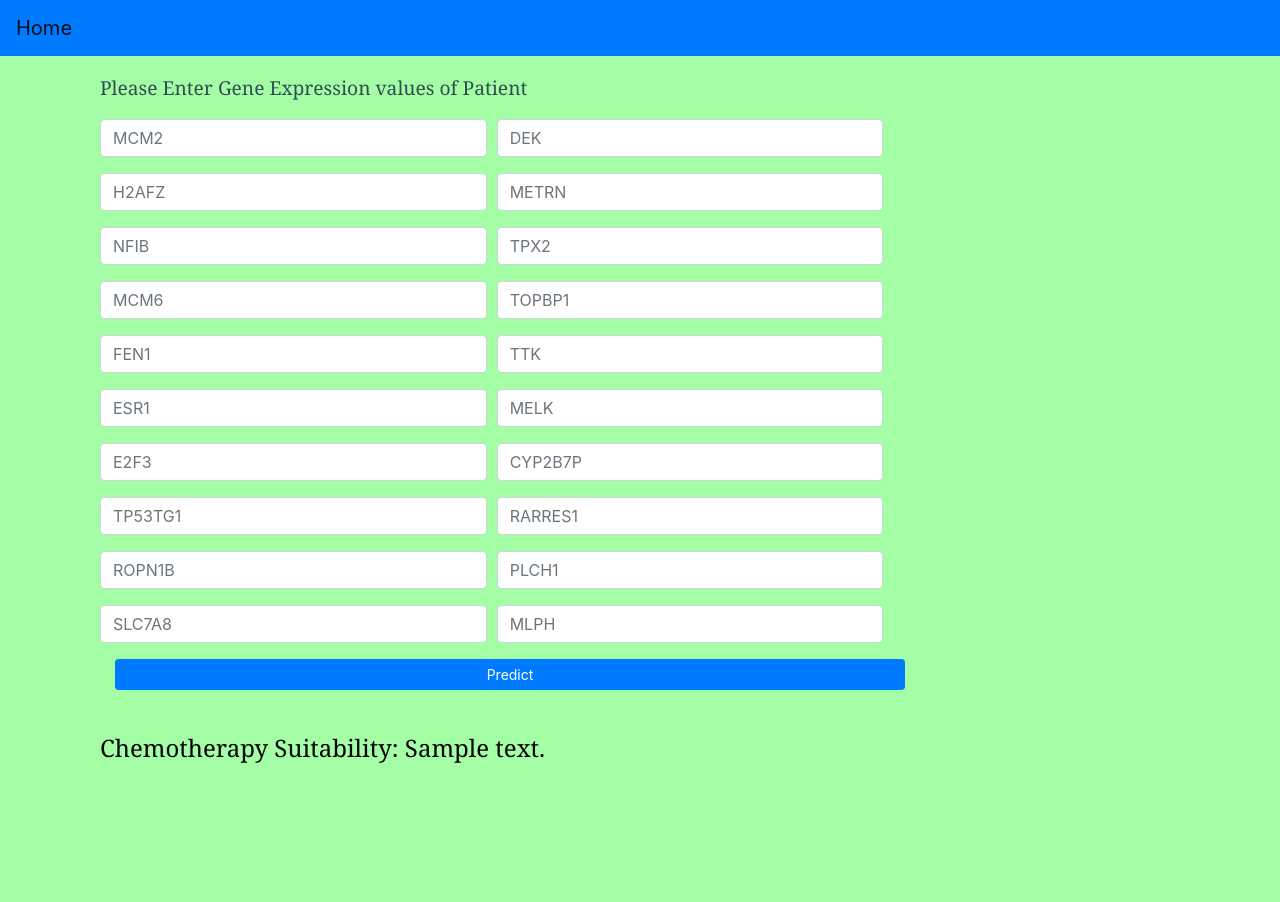
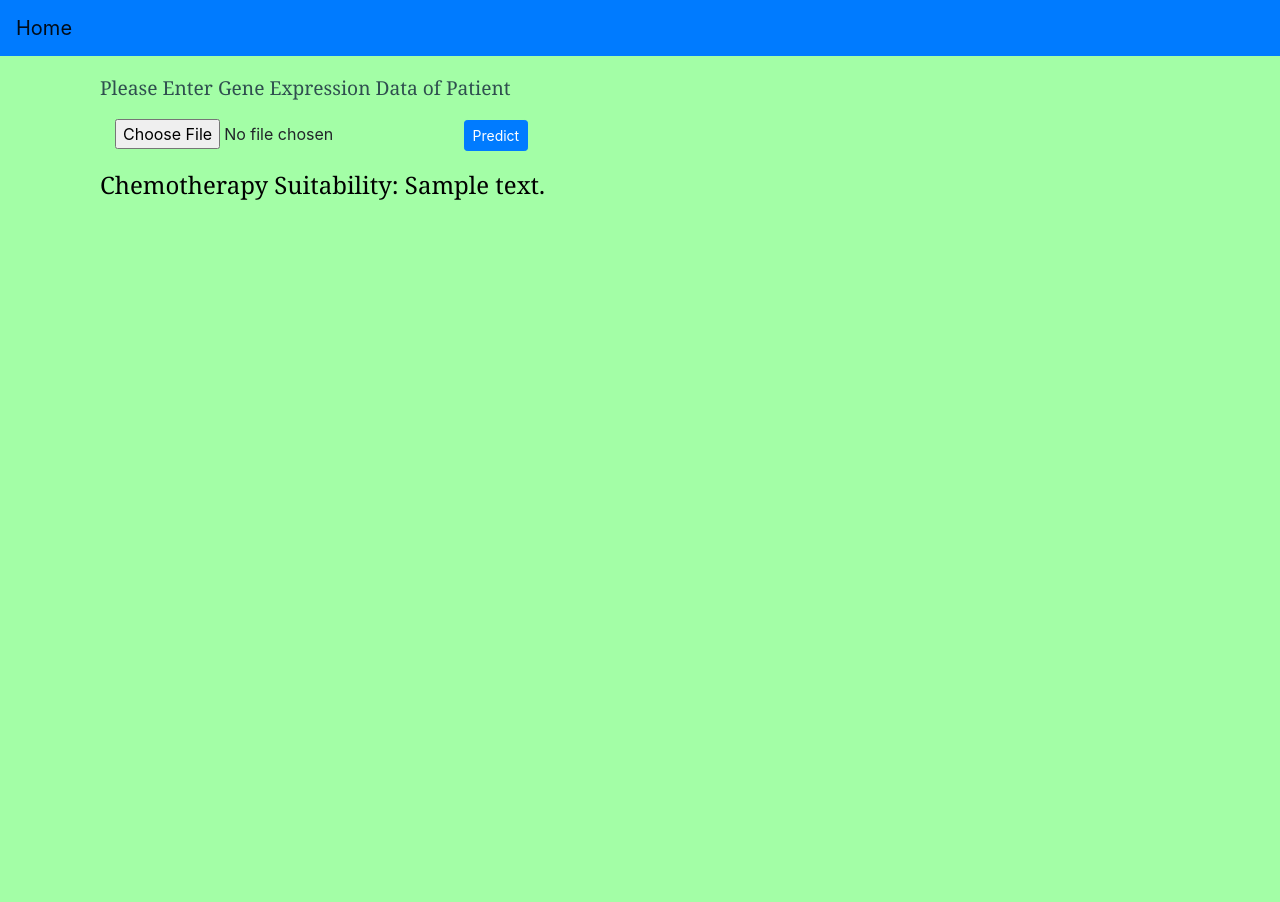
Before and after one commit to bajariyakrutik/chemotherapy_suitability_prediction, a Flask app: template templates/home.html in a window 1280 px wide. After the commit the page ends 200 px from the top, so only its background shows below. Run offline with Flask 2, Linux system fonts and the light colour scheme; the template is opened without the code that fills it: most values are stand-ins (such as "Sample title", 1, 10 or a date in 2020); parts of the project's set-up code (start-up, migrations or seed data) failed here and were passed over; some libraries are stand-ins or nearby versions.

Commit message:
taking excel input done

```diff
--- a/app.py
+++ b/app.py
@@ -1,7 +1,12 @@
+import os
+import xlrd
+import pickle
+import openpyxl
 import numpy as np
 from flask import Flask, render_template
 from flask import request, jsonify
-import pickle
+from werkzeug.utils import secure_filename
+
 
 app = Flask(__name__)
 model = pickle.load(open('model.pkl', 'rb'))
@@ -10,31 +15,42 @@ model = pickle.load(open('model.pkl', 'rb'))
 def man():
     return render_template('home.html')
 
-@app.route('/predict',methods=['POST'])
+@app.route('/predict',methods=['GET', 'POST'])
 def home():
     '''
     For rendering results on HTML GUI
     '''
-    d1= request.form['a']
-    d2= request.form['b']
-    d3= request.form['c']
-    d4= request.form['d']
-    d5= request.form['e']
-    d6= request.form['f']
-    d7= request.form['g']
-    d8= request.form['h']
-    d9= request.form['i']
-    d10= request.form['j']
-    d11=request.form['k']
-    d12= request.form['l']
-    d13= request.form['m']
-    d14= request.form['n']
-    d15= request.form['o']
-    d16= request.form['p']
-    d17= request.form['q']
-    d18= request.form['r']
-    d19= request.form['s']
-    d20= request.form['t']
+    if request.method == 'POST':
+        f = request.files['file']
+        f.filename = 'patient_data.xlsx'
+        f.save(secure_filename(f.filename))
+        # return 'file uploaded successfully'
+
+    path = 'patient_data.xlsx'
+    wb_obj = openpyxl.load_workbook(path)
+    sheet_obj = wb_obj.active
+    # print(sheet_obj.cell(row = 2, column = 1).value)
+
+    d1 = sheet_obj.cell(row = 2, column = 2).value
+    d2 = sheet_obj.cell(row = 2, column = 3).value
+    d3 = sheet_obj.cell(row = 2, column = 4).value
+    d4 = sheet_obj.cell(row = 2, column = 5).value
+    d5 = sheet_obj.cell(row = 2, column = 6).value
+    d6 = sheet_obj.cell(row = 2, column = 7).value
+    d7 = sheet_obj.cell(row = 2, column = 8).value
+    d8 = sheet_obj.cell(row = 2, column = 9).value
+    d9 = sheet_obj.cell(row = 2, column = 10).value
+    d10= sheet_obj.cell(row = 2, column = 11).value
+    d11= sheet_obj.cell(row = 2, column = 12).value
+    d12= sheet_obj.cell(row = 2, column = 13).value
+    d13= sheet_obj.cell(row = 2, column = 14).value
+    d14= sheet_obj.cell(row = 2, column = 15).value
+    d15= sheet_obj.cell(row = 2, column = 16).value
+    d16= sheet_obj.cell(row = 2, column = 17).value
+    d17= sheet_obj.cell(row = 2, column = 18).value
+    d18= sheet_obj.cell(row = 2, column = 19).value
+    d19= sheet_obj.cell(row = 2, column = 20).value
+    d20= sheet_obj.cell(row = 2, column = 21).value
     arr=np.array([[d1,d2,d3,d4,d5,d6,d7,d8,d9,d10,d11,d12,d13,d14,d15,d16,d17,d18,d19,d20]])
 
     #int_features = [int(x) for x in request.form.values()]
@@ -48,7 +64,5 @@ def home():
         print("Chemotherapy Suitable")
     return render_template('home.html', data=prediction, prediction_text='{}'.format(output))
 
-
-
 if __name__ == "__main__":
     app.run(debug=True)
--- a/templates/home.html
+++ b/templates/home.html
@@ -12,104 +12,20 @@
 </head>
 
 <body>
+  <nav class="navbar fixed-top navbar-light bg-primary">
+    <a class="navbar-brand" href="/">Home</a>
+  </nav><br>
 
-    <nav class="navbar fixed-top navbar-light bg-primary">
-
-  <a class="navbar-brand" href="#">Home</a>
-
-</nav><br>
-
-<p class="text-left">Please Enter Gene Expression values of Patient</p>
-  <form method="POST", action="{{url_for('home')}}">
-
-        <div class="form-row">
-           <div class="form-group col-md-4">
-    <input type="text", name='a', placeholder="MCM2", required="required", class="form-control" width="20px"/>
-</div>
-<div class="form-group col-md-4">
-<input type="text", name='b', placeholder="DEK", required="required", class="form-control" />
-           </div>
-         </div>
-<div class="form-row">
-<div class="form-group col-md-4">
-<input type="text", name='c', placeholder="H2AFZ", required="required", class="form-control" />
-</div>
-<div class="form-group col-md-4">
-<input type="text", name='d', placeholder="METRN", required="required", class="form-control" />
-</div>
-</div>
-<div class="form-row">
-<div class="form-group col-md-4">
-<input type="text", name='e', placeholder="NFIB", required="required", class="form-control" />
-</div>
-<div class="form-group col-md-4">
-<input type="text", name='f', placeholder="TPX2", required="required", class="form-control" />
-</div>
-</div>
-<div class="form-row">
-<div class="form-group col-md-4">
-<input type="text", name='g', placeholder="MCM6", required="required", class="form-control" />
-</div>
-<div class="form-group col-md-4">
-<input type="text", name='h', placeholder="TOPBP1", required="required", class="form-control" />
-</div></div>
-<div class="form-row">
-<div class="form-group col-md-4">
-<input type="text", name='i', placeholder="FEN1", required="required", class="form-control" />
-</div>
-<div class="form-group col-md-4">
-<input type="text", name='j', placeholder="TTK", required="required", class="form-control" />
-</div>
-</div>
-<div class="form-row">
-<div class="form-group col-md-4">
-<input type="text", name='k', placeholder="ESR1", required="required", class="form-control" />
-</div>
-<div class="form-group col-md-4">
-<input type="text", name='l', placeholder="MELK", required="required", class="form-control" />
-</div>
-</div>
-<div class="form-row">
-<div class="form-group col-md-4">
-<input type="text", name='m', placeholder="E2F3", required="required", class="form-control" />
-</div>
-<div class="form-group col-md-4">
-<input type="text", name='n', placeholder="CYP2B7P", required="required", class="form-control" />
-</div>
-</div>
-<div class="form-row">
-<div class="form-group col-md-4">
-<input type="text", name='o', placeholder="TP53TG1", required="required", class="form-control" />
-</div>
-<div class="form-group col-md-4">
-<input type="text", name='p', placeholder="RARRES1", required="required", class="form-control" />
-</div></div>
-<div class="form-row">
-<div class="form-group col-md-4">
-<input type="text", name='q', placeholder="ROPN1B", required="required", class="form-control" />
-</div>
-<div class="form-group col-md-4">
-<input type="text", name='r', placeholder="PLCH1", required="required", class="form-control" />
-</div></div>
-<div class="form-row">
-<div class="form-group col-md-4">
-<input type="text", name='s', placeholder="SLC7A8", required="required", class="form-control" />
-</div>
-  <div class="form-group col-md-4">
-<input type="text", name='t', placeholder="MLPH", required="required", class="form-control" />
-</div></div>
-<div class="form-group col-md-12">
-      <button type="submit" class="btn btn-primary btn-sm "value='predict'style="width:790px;">Predict</button>
+  <p class="text-left">Please Enter Gene Expression Data of Patient</p>
+  <form action = "http://localhost:5000/predict" method = "POST" enctype = "multipart/form-data">
+    <div class="form-group col-md-12">
+      <input type = "file" name = "file" accept=".xlsx" required />
+      <button type="submit" class="btn btn-primary btn-sm">Predict</button>
     </div>
 
   </form>
 
- <br>
-
-
 <p class="text-left"style="color:black;font-size:24px;"> Chemotherapy Suitability: {{ prediction_text }}</p>
-</div>
- <br> <br> <br> <br> <br>
 
 </body>
 </html>
```
Also changed, not shown: 1 other file.
